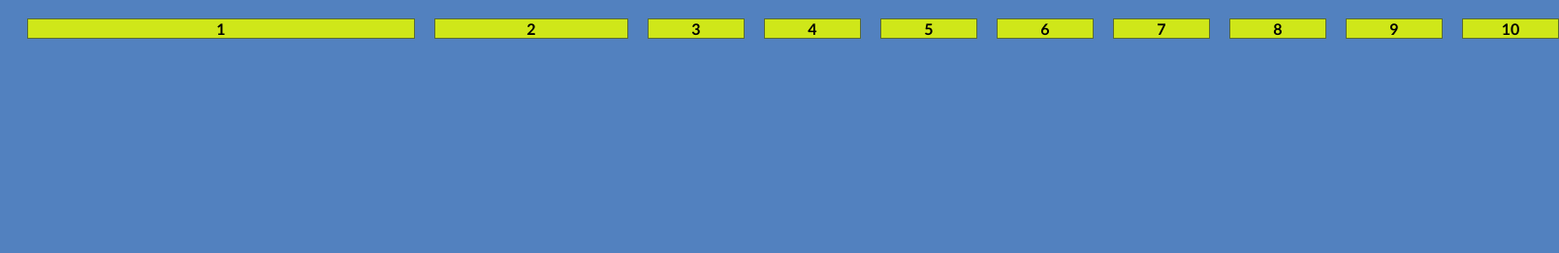
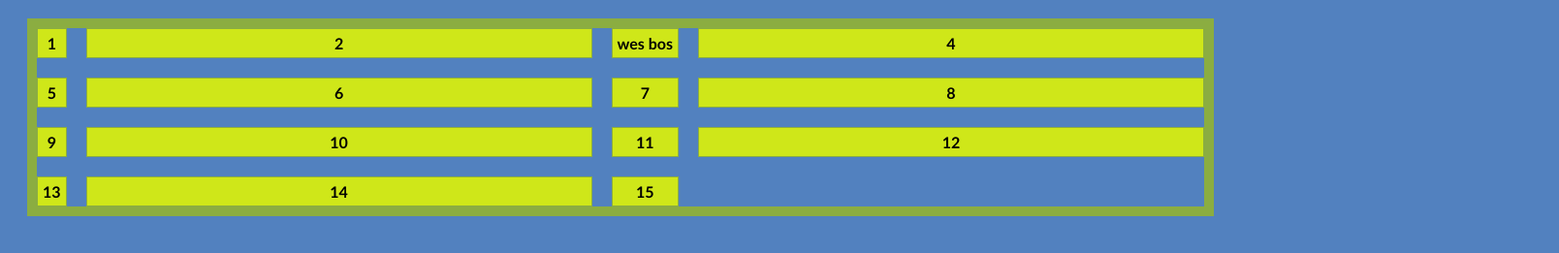
Before and after one commit to aurelienroux/grid-playground, a website: page index.html in a window 1280 px wide. Shown: the part 83-344 px from the top of the page at 97% size, 1608 px wide, since content can reach past the window. Drawn offline with nearby package versions, Linux system fonts and the light colour scheme; files that its build step writes are made by us from their sources.

Commit message:
tracks sizing and auto width

```diff
--- a/index.html
+++ b/index.html
@@ -13,7 +13,7 @@
     <div class="container">
         <div class="item">1</div>
         <div class="item">2</div>
-        <div class="item">3</div>
+        <div class="item">wes bos</div>
         <div class="item">4</div>
         <div class="item">5</div>
         <div class="item">6</div>
@@ -21,6 +21,11 @@
         <div class="item">8</div>
         <div class="item">9</div>
         <div class="item">10</div>
+        <div class="item">11</div>
+        <div class="item">12</div>
+        <div class="item">13</div>
+        <div class="item">14</div>
+        <div class="item">15</div>
     </div>
 </body>
 </html>
--- a/src/scss/grid.scss
+++ b/src/scss/grid.scss
@@ -6,7 +6,7 @@
 
 $blue: #2964b1ce;
 $yellow-main: rgb(207, 231, 25);
-$yellow-second: rgb(91, 109, 51);
+$yellow-second: rgb(139, 173, 65);
 
 html {
     background: $blue;
@@ -17,6 +17,7 @@ html {
     border: 1px solid $yellow-second;
     background: $yellow-main;
     display: flex;
+    padding: 5px;
     justify-content: center;
     align-items: center;
 }
@@ -24,7 +25,9 @@ html {
 .container {
     display: grid;
     grid-gap: 20px;
-    grid-template-columns: 400px 200px;
-    grid-auto-flow: column;
-    grid-auto-columns: 100px;
+    // height: 400px;
+    border: 10px solid $yellow-second;
+    // grid-template-columns: repeat(4, 1fr);
+    // grid-template-rows: repeat(3, 1fr) 3fr;
+    grid-template-columns: auto 1fr auto 1fr;
 }
```
